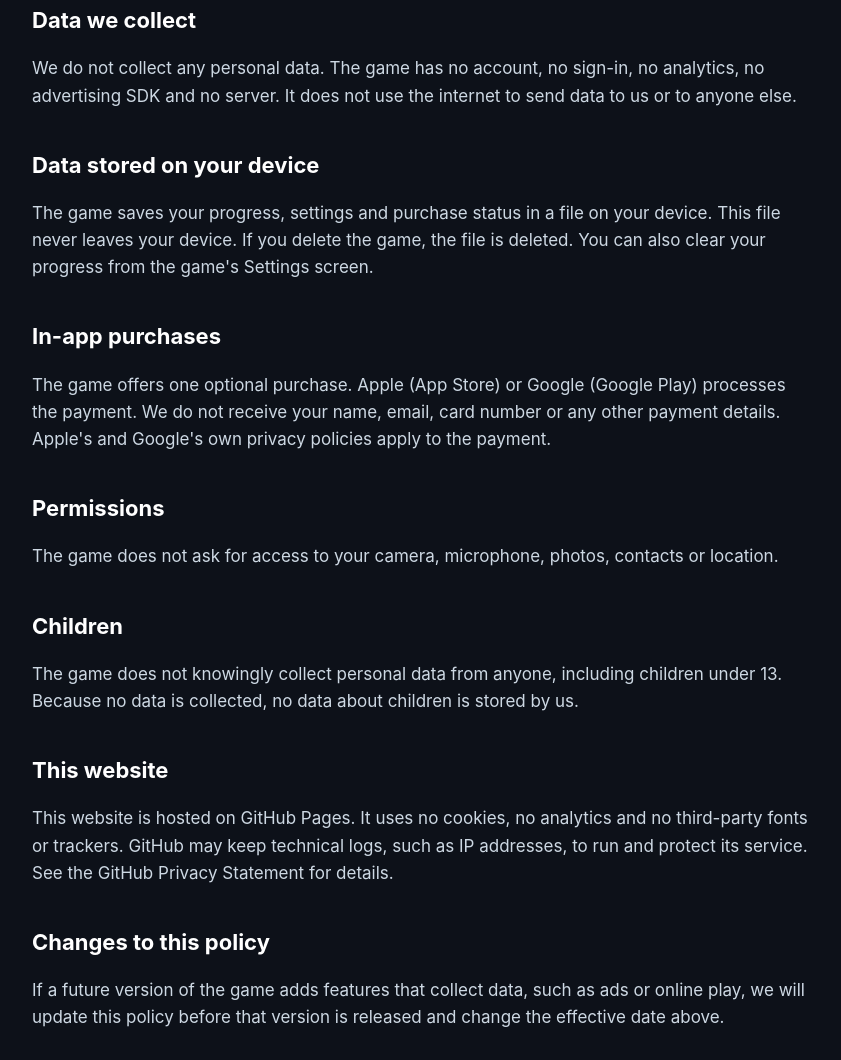
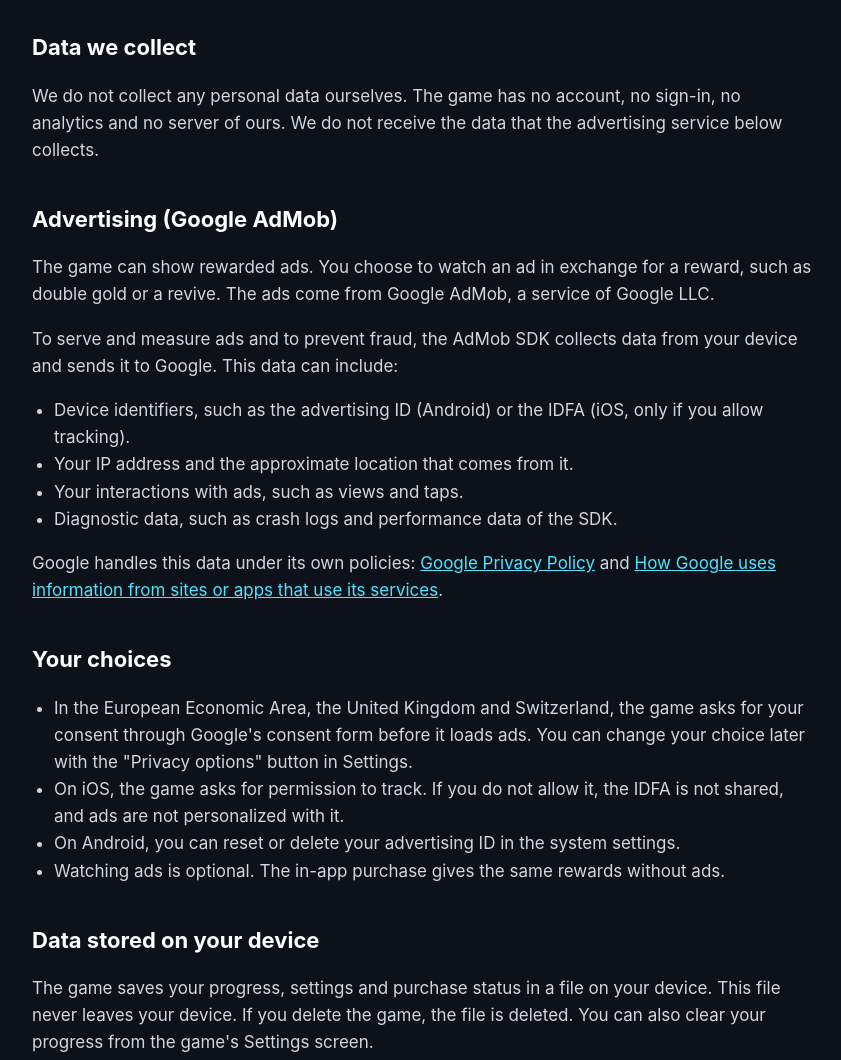
Before and after one commit to ngocquang/game-maze-war-landing, a plain HTML site: page privacy.html in a window 1280 px wide. Shown: the part 512-1572 px from the top of the page, without its empty margins (218-1059 px from the left). Drawn offline with Linux system fonts and the light colour scheme.

Commit message:
docs: disclose the Google AdMob rewarded ads in the privacy policy and the support FAQ

```diff
--- a/privacy.html
+++ b/privacy.html
@@ -4,11 +4,11 @@
   <meta charset="utf-8">
   <meta name="viewport" content="width=device-width, initial-scale=1">
   <title>Privacy Policy — Maze War</title>
-  <meta name="description" content="How Maze War handles your information: the game collects no personal data.">
+  <meta name="description" content="How Maze War handles your information, including the rewarded ads served by Google AdMob.">
   <link rel="canonical" href="https://ngocquang.github.io/game-maze-war-landing/privacy.html">
   <meta property="og:type" content="website">
   <meta property="og:title" content="Privacy Policy — Maze War">
-  <meta property="og:description" content="How Maze War handles your information: the game collects no personal data.">
+  <meta property="og:description" content="How Maze War handles your information, including the rewarded ads served by Google AdMob.">
   <meta property="og:image" content="https://ngocquang.github.io/game-maze-war-landing/assets/img/og.jpg">
   <meta property="og:url" content="https://ngocquang.github.io/game-maze-war-landing/privacy.html">
   <meta name="twitter:card" content="summary_large_image">
@@ -34,13 +34,32 @@
     <div class="wrap">
       <h1 class="display">Privacy Policy</h1>
       <p class="meta">Effective date: November 23, 2026</p>
-      <p class="note">In short: Maze War does not collect, store or share any personal data. Your progress stays on your device.</p>
+      <p class="note">In short: Nuna Games does not run any server and does not receive your personal data. Your progress stays on your device. The game shows optional rewarded ads from Google AdMob, and Google collects some device data to serve them.</p>
 
       <h2>Who we are</h2>
       <p>Maze War ("the game") is published by Nuna Games ("we", "us"). This policy applies to the game on iOS and Android and to this website.</p>
 
       <h2>Data we collect</h2>
-      <p>We do not collect any personal data. The game has no account, no sign-in, no analytics, no advertising SDK and no server. It does not use the internet to send data to us or to anyone else.</p>
+      <p>We do not collect any personal data ourselves. The game has no account, no sign-in, no analytics and no server of ours. We do not receive the data that the advertising service below collects.</p>
+
+      <h2>Advertising (Google AdMob)</h2>
+      <p>The game can show rewarded ads. You choose to watch an ad in exchange for a reward, such as double gold or a revive. The ads come from Google AdMob, a service of Google LLC.</p>
+      <p>To serve and measure ads and to prevent fraud, the AdMob SDK collects data from your device and sends it to Google. This data can include:</p>
+      <ul>
+        <li>Device identifiers, such as the advertising ID (Android) or the IDFA (iOS, only if you allow tracking).</li>
+        <li>Your IP address and the approximate location that comes from it.</li>
+        <li>Your interactions with ads, such as views and taps.</li>
+        <li>Diagnostic data, such as crash logs and performance data of the SDK.</li>
+      </ul>
+      <p>Google handles this data under its own policies: <a href="https://policies.google.com/privacy" rel="noopener">Google Privacy Policy</a> and <a href="https://policies.google.com/technologies/partner-sites" rel="noopener">How Google uses information from sites or apps that use its services</a>.</p>
+
+      <h2>Your choices</h2>
+      <ul>
+        <li>In the European Economic Area, the United Kingdom and Switzerland, the game asks for your consent through Google's consent form before it loads ads. You can change your choice later with the "Privacy options" button in Settings.</li>
+        <li>On iOS, the game asks for permission to track. If you do not allow it, the IDFA is not shared, and ads are not personalized with it.</li>
+        <li>On Android, you can reset or delete your advertising ID in the system settings.</li>
+        <li>Watching ads is optional. The in-app purchase gives the same rewards without ads.</li>
+      </ul>
 
       <h2>Data stored on your device</h2>
       <p>The game saves your progress, settings and purchase status in a file on your device. This file never leaves your device. If you delete the game, the file is deleted. You can also clear your progress from the game's Settings screen.</p>
@@ -49,16 +68,16 @@
       <p>The game offers one optional purchase. Apple (App Store) or Google (Google Play) processes the payment. We do not receive your name, email, card number or any other payment details. Apple's and Google's own privacy policies apply to the payment.</p>
 
       <h2>Permissions</h2>
-      <p>The game does not ask for access to your camera, microphone, photos, contacts or location.</p>
+      <p>The game does not ask for access to your camera, microphone, photos, contacts or precise location. On iOS it asks for permission to track, as described above.</p>
 
       <h2>Children</h2>
-      <p>The game does not knowingly collect personal data from anyone, including children under 13. Because no data is collected, no data about children is stored by us.</p>
+      <p>The game is not directed at children under 13. We do not knowingly collect personal data from children. Ad requests use a maximum ad content rating of Teen.</p>
 
       <h2>This website</h2>
       <p>This website is hosted on GitHub Pages. It uses no cookies, no analytics and no third-party fonts or trackers. GitHub may keep technical logs, such as IP addresses, to run and protect its service. See the GitHub Privacy Statement for details.</p>
 
       <h2>Changes to this policy</h2>
-      <p>If a future version of the game adds features that collect data, such as ads or online play, we will update this policy before that version is released and change the effective date above.</p>
+      <p>If a future version of the game changes how data is collected, for example with online play, we will update this policy before that version is released and change the effective date above.</p>
 
       <h2>Contact</h2>
       <p>Questions about privacy: <a href="mailto:ngocquangbb@gmail.com">ngocquangbb@gmail.com</a></p>
```
Also changed, not shown: index.html (+1 -1 lines), support.html (+2 -0 lines).
